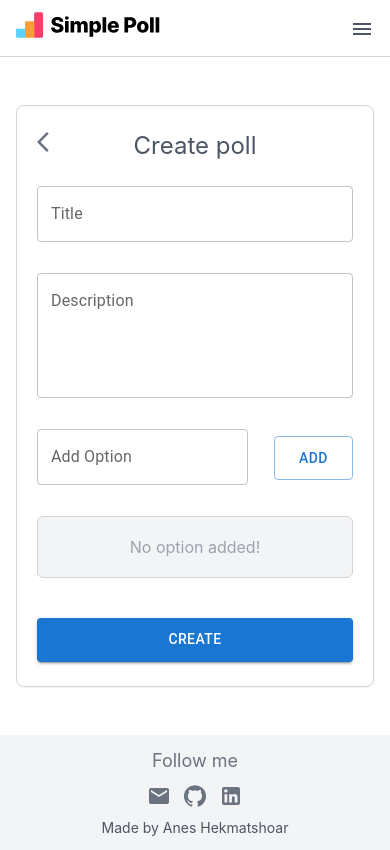
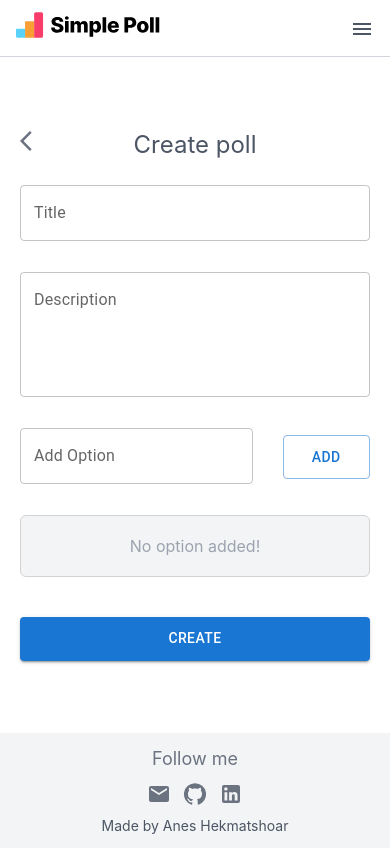
Before and after one commit to AnesHekmat76/Online-poll, a React (Create React App) app: page /createPoll in a window 390 px wide. Built offline with nearby package versions, Linux system fonts and the light colour scheme.

Commit message:
poll link modified

```diff
--- a/src/components/forms/EditPollForm.js
+++ b/src/components/forms/EditPollForm.js
@@ -147,7 +147,7 @@ const EditPollForm = () => {
   return (
     <form
       onSubmit={onFormSubmitHandler}
-      className="px-5 py-6 lg:pb-8 sm:p-8 border border-gray-300 rounded-lg shadow-sm"
+      className="px-1 py-6 lg:pb-8 sm:p-8 sm:border sm:border-gray-300 rounded-lg sm:shadow-sm"
     >
       <Tooltip placement="top" title="Back to poll list">
         <Link to="../pollList">
--- a/src/components/forms/SignInForm.js
+++ b/src/components/forms/SignInForm.js
@@ -74,7 +74,7 @@ const SignInForm = () => {
   return (
     <form
       onSubmit={onFormSubmit}
-      className="px-5 py-6 lg:pb-4 sm:p-8 border border-gray-300 rounded-lg shadow-sm"
+      className="px-1 sm:p-8 py-6 lg:pb-4 sm:border sm:border-gray-300 rounded-lg sm:shadow-sm"
     >
       <h2 className="text-2xl text-gray-600 text-center">Sign-in</h2>
       <div className="flex flex-col mt-6 lg:mt-8">
--- a/src/components/forms/newPollForm/NewPollForm.js
+++ b/src/components/forms/newPollForm/NewPollForm.js
@@ -132,7 +132,7 @@ const NewPollForm = () => {
   return (
     <form
       onSubmit={onFormSubmitHandler}
-      className="px-5 py-6 lg:pb-8 sm:p-8 border border-gray-300 rounded-lg shadow-sm"
+      className="px-1 py-6 lg:pb-8 sm:p-8 sm:border sm:border-gray-300 rounded-lg sm:shadow-sm"
     >
       <Tooltip placement="top" title="Back to poll list">
         <Link to="../pollList">
--- a/src/components/pollDetails/PollDetails.js
+++ b/src/components/pollDetails/PollDetails.js
@@ -84,8 +84,8 @@ const PollDetails = () => {
             type: "error",
           })
         );
-        return;
       }
+      return;
     }
 
     const registerVote = async () => {
```
Also changed, not shown: 7 other files (tests, documents, lock files or other folders).
